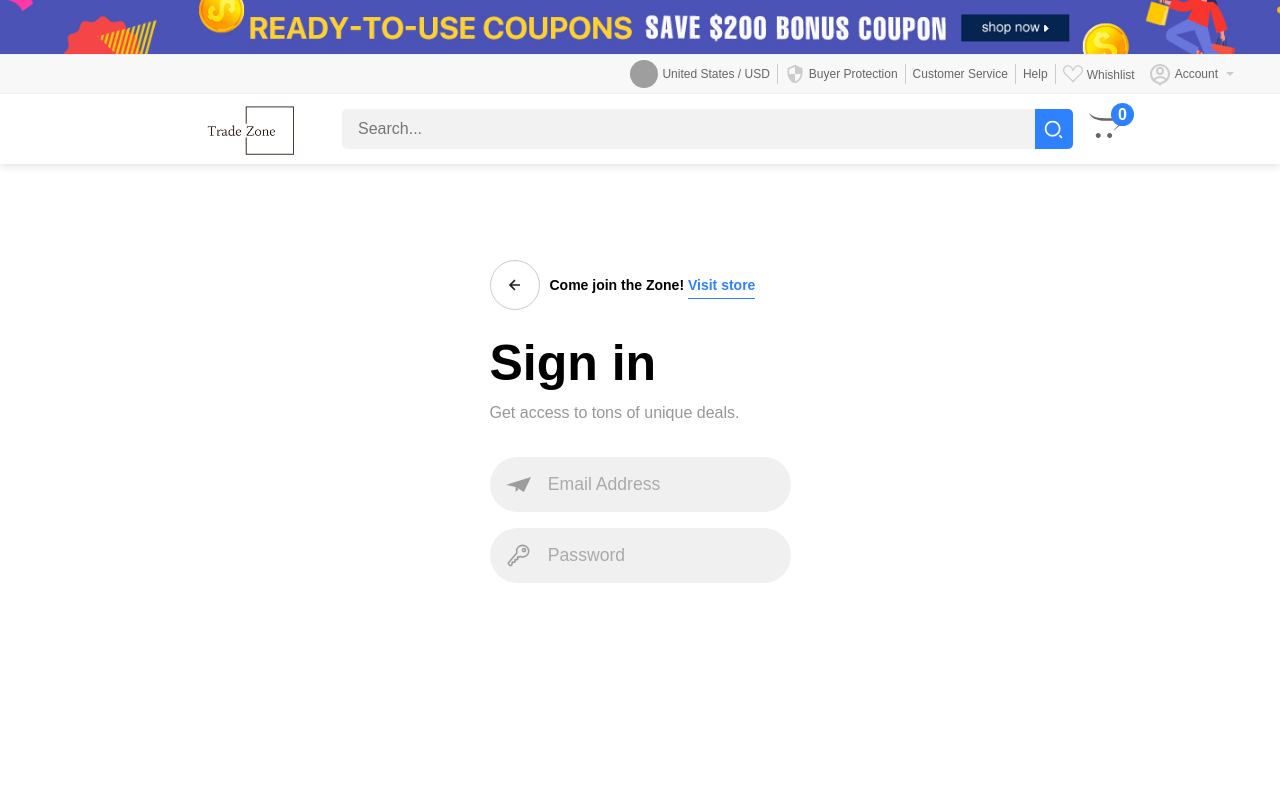
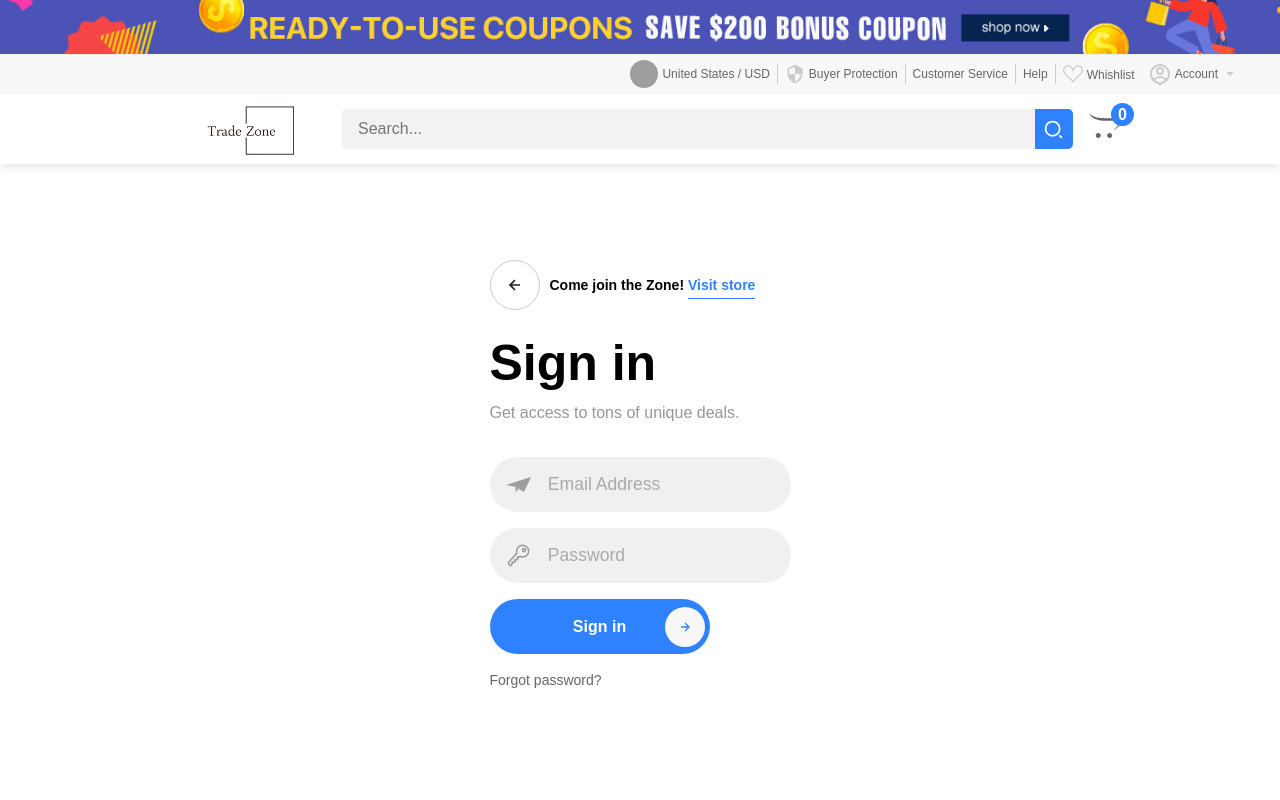
Before and after one commit to mhaji007/Trade-Zone, a Next.js app: page /signin in a window 1280 px wide. Shown: the top 800 px of the page. Built offline with nearby package versions, Linux system fonts and the light colour scheme; no server answers; grey boxes are pictures that could not be loaded.

Commit message:
Create the custom sign in/sign up button

```diff
--- /dev/null
+++ b/components/buttons/circledIconBtn/index.js
@@ -0,0 +1,12 @@
+import { BiRightArrowAlt } from "react-icons/bi";
+import styles from "./styles.module.scss";
+export default function CircledIconBtn({ type, text, icon }) {
+  return (
+    <button className={styles.button} type={type}>
+      {text}
+      <div className={styles.svg__wrap}>
+        <BiRightArrowAlt />
+      </div>
+    </button>
+  );
+}
--- /dev/null
+++ b/components/buttons/circledIconBtn/styles.module.scss
@@ -0,0 +1,28 @@
+.button {
+    position: relative;
+    border: none;
+    outline: none;
+    width: 220px;
+    height: 55px;
+    font-weight: 600;
+    color: #fff;
+    background: $blue-color;
+    display: block;
+    border-radius: 55px;
+    cursor: pointer;
+
+    .svg__wrap {
+      width: 40px;
+      height: 40px;
+      border-radius: 50%;
+      display: grid;
+      place-items: center;
+      position: absolute;
+      top: 7.5px;
+      right: 5px;
+      background: $grey-color;
+      svg {
+        fill: $blue-color;
+      }
+    }
+  }
--- a/pages/signin.js
+++ b/pages/signin.js
@@ -7,6 +7,7 @@
 import { Formik, Form } from "formik";
 import * as Yup from "yup";
 import LoginInput from "../components/inputs/loginInput";
+import CircledIconBtn from "../components/buttons/circledIconBtn";
 
 const initialvalues = {
   login_email: "",
@@ -81,6 +82,10 @@
                     placeholder="Password"
                     onChange={handleChange}
                   />
+                  <CircledIconBtn type="submit" text="Sign in" />
+                  <div className={styles.forgot}>
+                    <Link href="/auth/forgot">Forgot password?</Link>
+                  </div>
                 </Form>
               )}
             </Formik>
```
